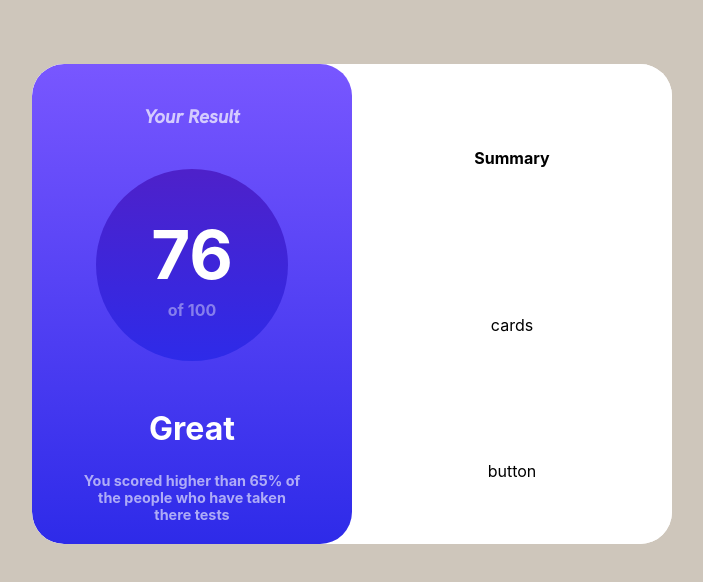
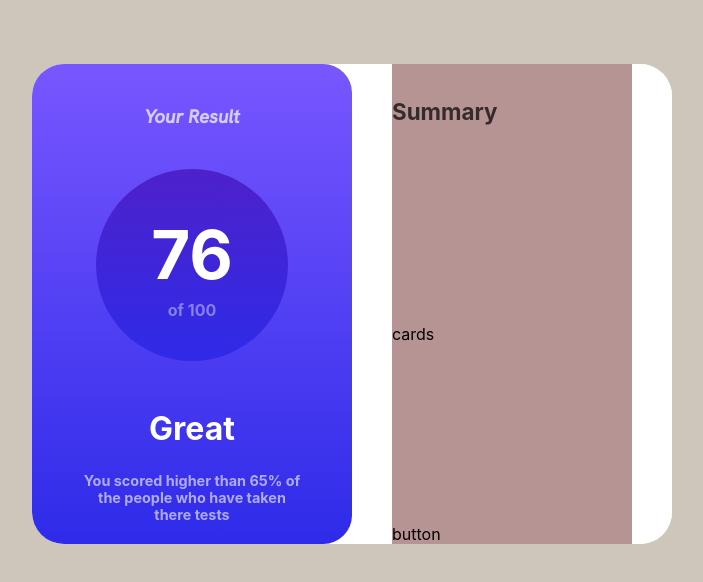
Before and after one commit to hamzauguz/summaryTask, a React (Create React App) app: page / in a window 1280 px wide. Shown: the top 582 px of the page, without its empty margins (288-991 px from the left). Built offline with nearby package versions, Linux system fonts and the light colour scheme.

Commit message:
secondly place make

```diff
--- a/src/cards/firstly-card/Styles.FirstlyCard.css
+++ b/src/cards/firstly-card/Styles.FirstlyCard.css
@@ -47,7 +47,7 @@
   );
   flex: 1;
   height: auto;
-  border-radius: 2em;
+  border-radius: 1.8em;
   width: 20em;
   display: flex;
   flex-direction: column;
--- a/src/cards/secondly-card/Styles.SecondlyCard.css
+++ b/src/cards/secondly-card/Styles.SecondlyCard.css
@@ -7,7 +7,20 @@
   background-color: #fff;
   width: 20em;
   flex: 1;
+}
+.secondly-inside {
   display: flex;
   flex-direction: column;
-  justify-content: space-around;
+  justify-content: space-between;
+  background-color: rgb(183, 148, 148);
+  width: 75%;
+  height: 100%;
+  margin: 0 auto;
+  text-align: start;
 }
+
+.secondly-title {
+  margin-top: 1.5em;
+  opacity: 0.7;
+  font-size: 1.4em;
+}
--- a/src/cards/secondly-card/index.js
+++ b/src/cards/secondly-card/index.js
@@ -4,9 +4,11 @@ import "./Styles.SecondlyCard.css";
 const SecondlyCard = () => {
   return (
     <div className="secondly-card">
-      <h4>Summary</h4>
-      <div>cards</div>
-      <span>button</span>
+      <div className="secondly-inside">
+        <h2 className="secondly-title">Summary</h2>
+        <div>cards</div>
+        <span>button</span>
+      </div>
     </div>
   );
 };
```
